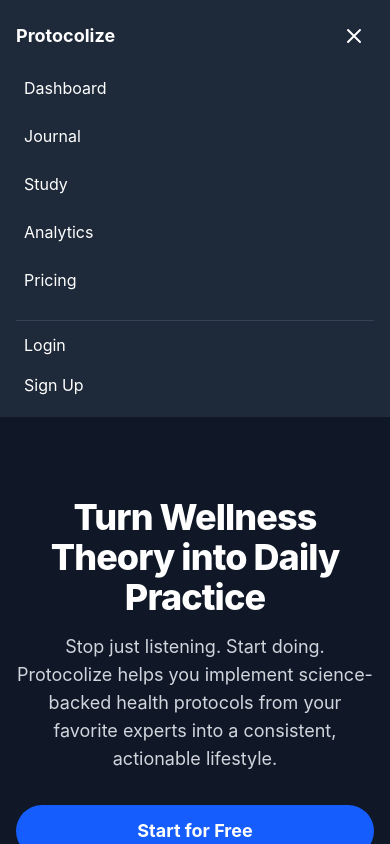
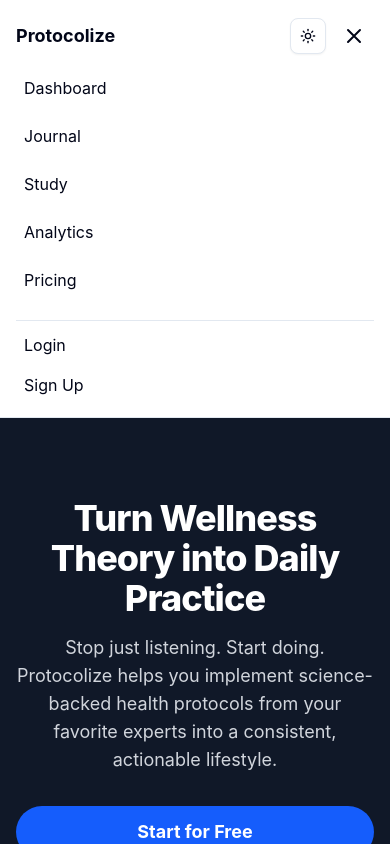
Before and after one commit to NikKowPHP/protocolize, a Next.js app: page / in a window 390 px wide. Both pictures are taken after a click on the button "Toggle menu". Shown: the top 844 px of the page. Built offline with nearby package versions, Linux system fonts and the light colour scheme; no server answers.

Commit message:
feat: Task 1.5: Add ThemeToggle to Navbar

```diff
--- a/src/components/Navbar.tsx
+++ b/src/components/Navbar.tsx
@@ -3,6 +3,7 @@
 import React, { useState } from 'react';
 import Link from "next/link";
 import { AuthLinks } from '@/components/AuthLinks';
+import { ThemeToggle } from './theme-toggle';
 
 const Navbar: React.FC = () => {
     const [isOpen, setIsOpen] = useState(false);
@@ -10,22 +11,24 @@
     const closeMenu = () => setIsOpen(false);
 
     return (
-        <header className="bg-gray-800 text-white p-4 sticky top-0 z-50">
-            <div className="container mx-auto flex justify-between items-center">
+        <header className="bg-background border-b sticky top-0 z-50">
+            <div className="container mx-auto flex justify-between items-center p-4">
                 <Link href="/" className="text-lg font-bold" onClick={closeMenu}>Protocolize</Link>
 
                 {/* Desktop Menu */}
                 <div className="hidden md:flex space-x-4 items-center">
-                    <Link href="/dashboard" className="hover:underline">Dashboard</Link>
-                    <Link href="/journal" className="hover:underline">Journal</Link>
-                    <Link href="/study" className="hover:underline">Study</Link>
-                    <Link href="/analytics" className="hover:underline">Analytics</Link>
-                    <Link href="/pricing" className="hover:underline">Pricing</Link>
+                    <Link href="/dashboard" className="text-sm font-medium text-muted-foreground transition-colors hover:text-primary">Dashboard</Link>
+                    <Link href="/journal" className="text-sm font-medium text-muted-foreground transition-colors hover:text-primary">Journal</Link>
+                    <Link href="/study" className="text-sm font-medium text-muted-foreground transition-colors hover:text-primary">Study</Link>
+                    <Link href="/analytics" className="text-sm font-medium text-muted-foreground transition-colors hover:text-primary">Analytics</Link>
+                    <Link href="/pricing" className="text-sm font-medium text-muted-foreground transition-colors hover:text-primary">Pricing</Link>
                     <AuthLinks />
+                    <ThemeToggle />
                 </div>
 
                 {/* Mobile Menu Button */}
-                <div className="md:hidden">
+                <div className="md:hidden flex items-center gap-2">
+                    <ThemeToggle />
                     <button onClick={() => setIsOpen(!isOpen)} aria-label="Toggle menu" className="p-2">
                         <svg className="w-6 h-6" fill="none" stroke="currentColor" viewBox="0 0 24 24" xmlns="http://www.w3.org/2000/svg">
                             <path strokeLinecap="round" strokeLinejoin="round" strokeWidth="2" d={isOpen ? "M6 18L18 6M6 6l12 12" : "M4 6h16M4 12h16m-7 6h7"}></path>
@@ -36,14 +39,14 @@
 
             {/* Mobile Menu */}
             {isOpen && (
-                <div className="md:hidden pt-4">
-                    <div className="flex flex-col space-y-4">
+                <div className="md:hidden">
+                    <div className="flex flex-col space-y-4 px-4 pb-4">
                         <Link href="/dashboard" className="hover:underline block px-2 py-1" onClick={closeMenu}>Dashboard</Link>
                         <Link href="/journal" className="hover:underline block px-2 py-1" onClick={closeMenu}>Journal</Link>
                         <Link href="/study" className="hover:underline block px-2 py-1" onClick={closeMenu}>Study</Link>
                         <Link href="/analytics" className="hover:underline block px-2 py-1" onClick={closeMenu}>Analytics</Link>
                         <Link href="/pricing" className="hover:underline block px-2 py-1" onClick={closeMenu}>Pricing</Link>
-                        <div className="border-t border-gray-700 my-2"></div>
+                        <div className="border-t border-border my-2"></div>
                         <div className="px-2 py-1 flex flex-col space-y-4 items-start">
                             <AuthLinks />
                         </div>
```
Also changed, not shown: 1 other file (tests, documents, lock files or other folders).
